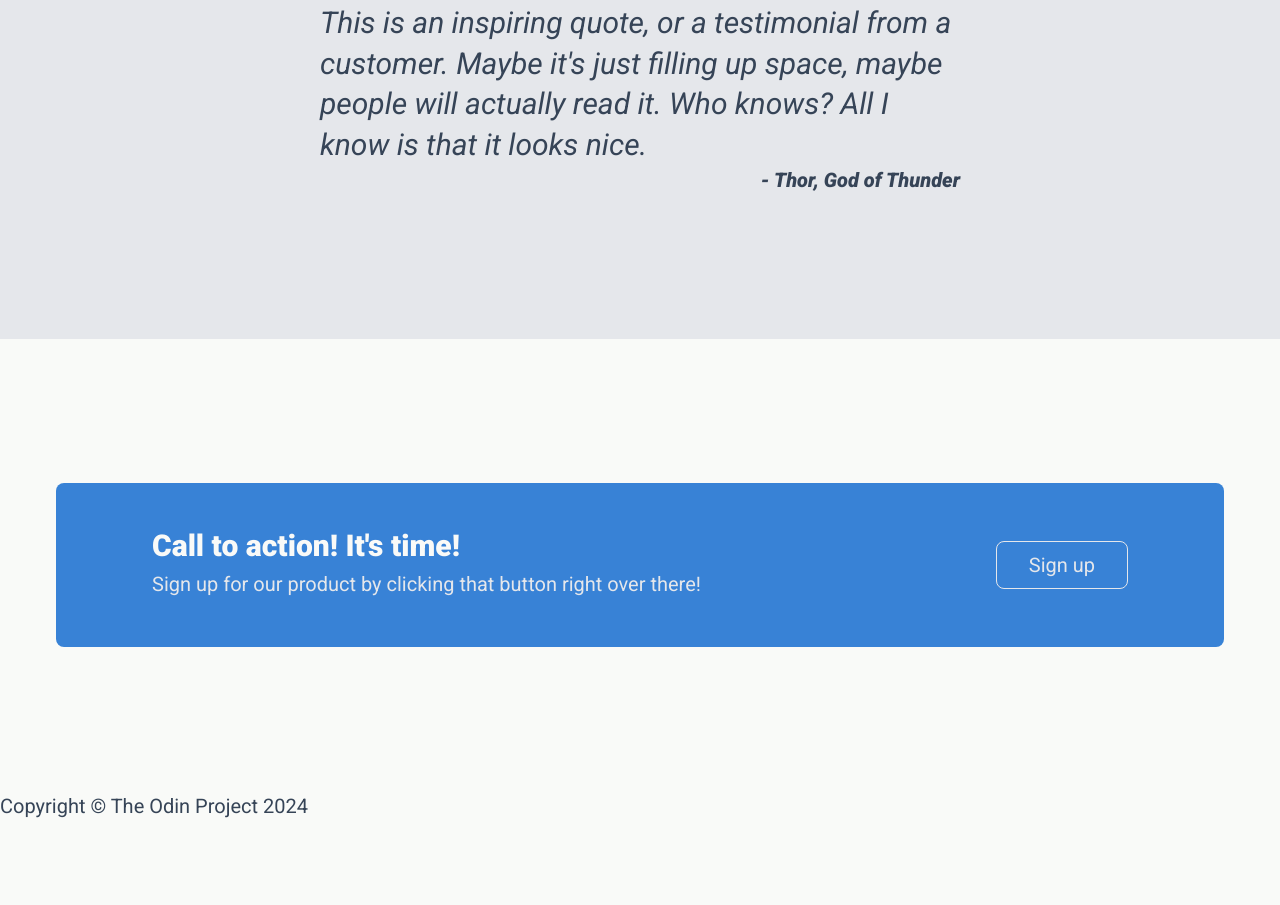
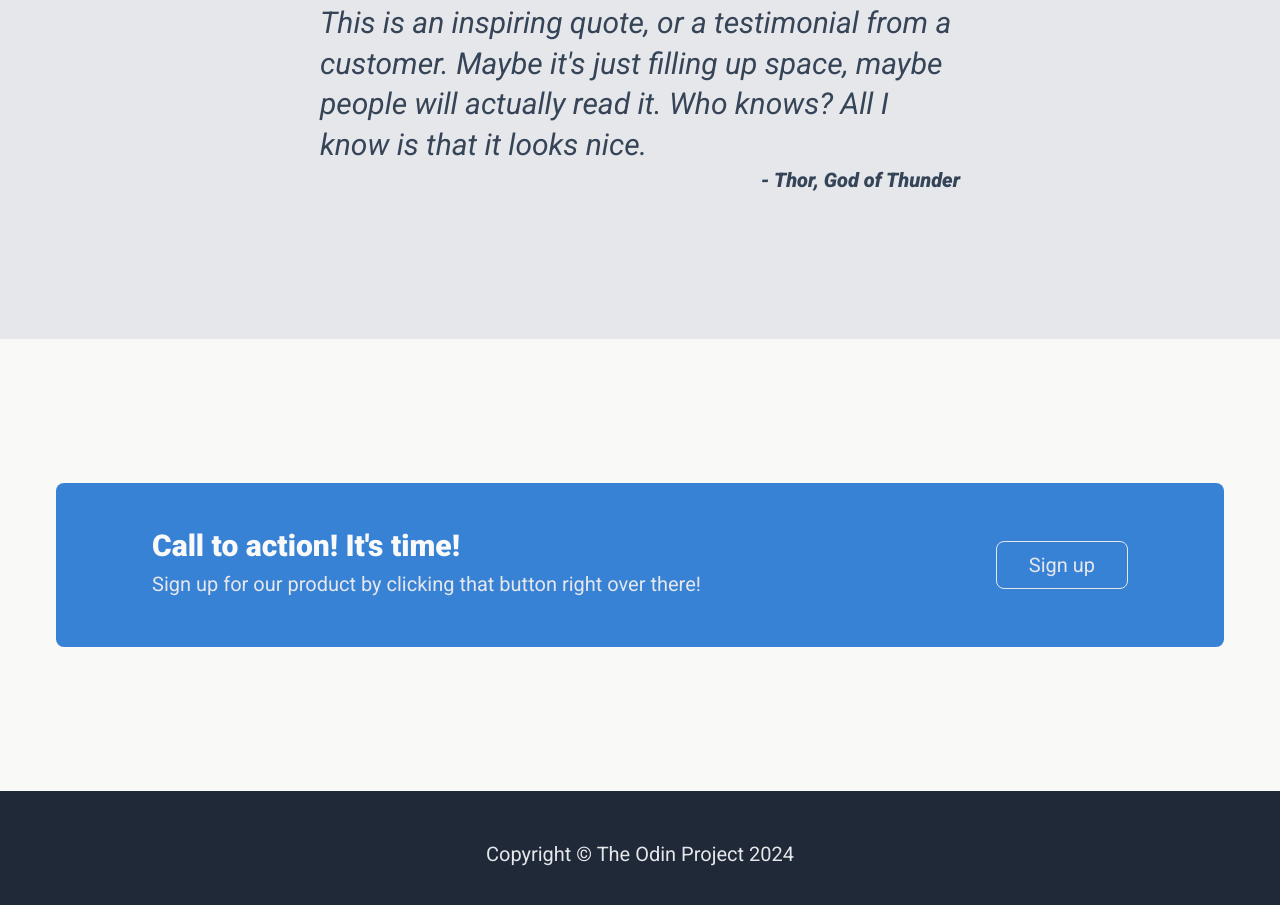
Before and after one commit to darryncodes/odin-landing-page, a plain HTML site: page index.html in a window 1280 px wide. Shown: the part 1555-2460 px from the top of the page. Before the commit the page ends 2376 px from the top, so only its background shows below. Drawn offline with Linux system fonts and the light colour scheme.

Commit message:
Feature - adding the footer

```diff
--- a/index.html
+++ b/index.html
@@ -115,7 +115,9 @@
    </main>
    <!-- Footer start -->
    <footer>
-      <p>Copyright © The Odin Project 2024</p>
+      <div class="container">
+         <p class="center">Copyright © The Odin Project 2024</p>
+      </div>
    </footer>
    <!-- Footer end -->
    <script src="./script.js"></script>
--- a/styles.css
+++ b/styles.css
@@ -170,6 +170,12 @@ header {
     padding-bottom: 0.5rem;
 }
 
+footer {
+    color: var(--clr-neutral-500);
+    background-color: var(--clr-primary-700);
+    padding: 2rem 0;
+}
+
 /* Utility classes */
 
 .container {
```
